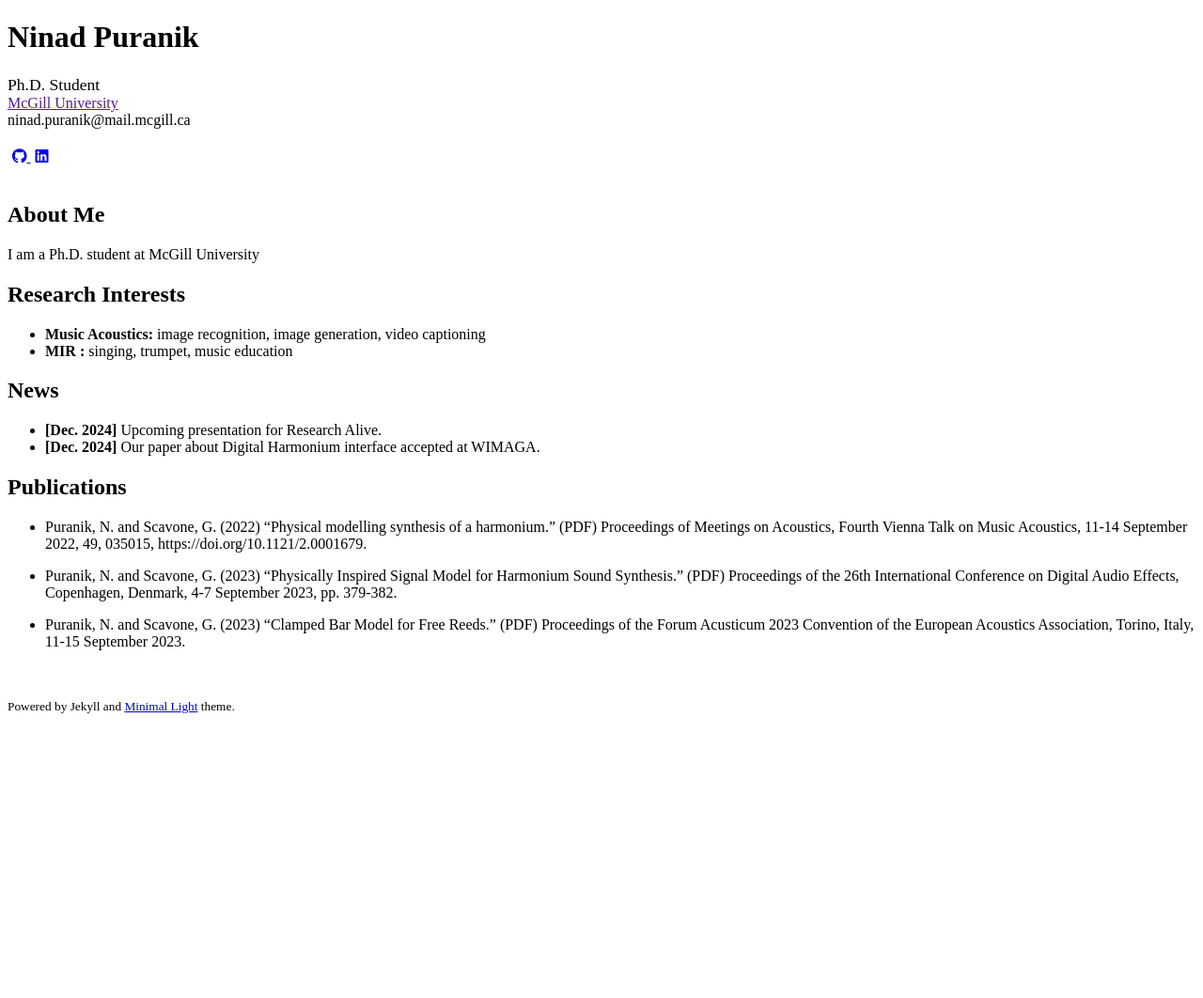
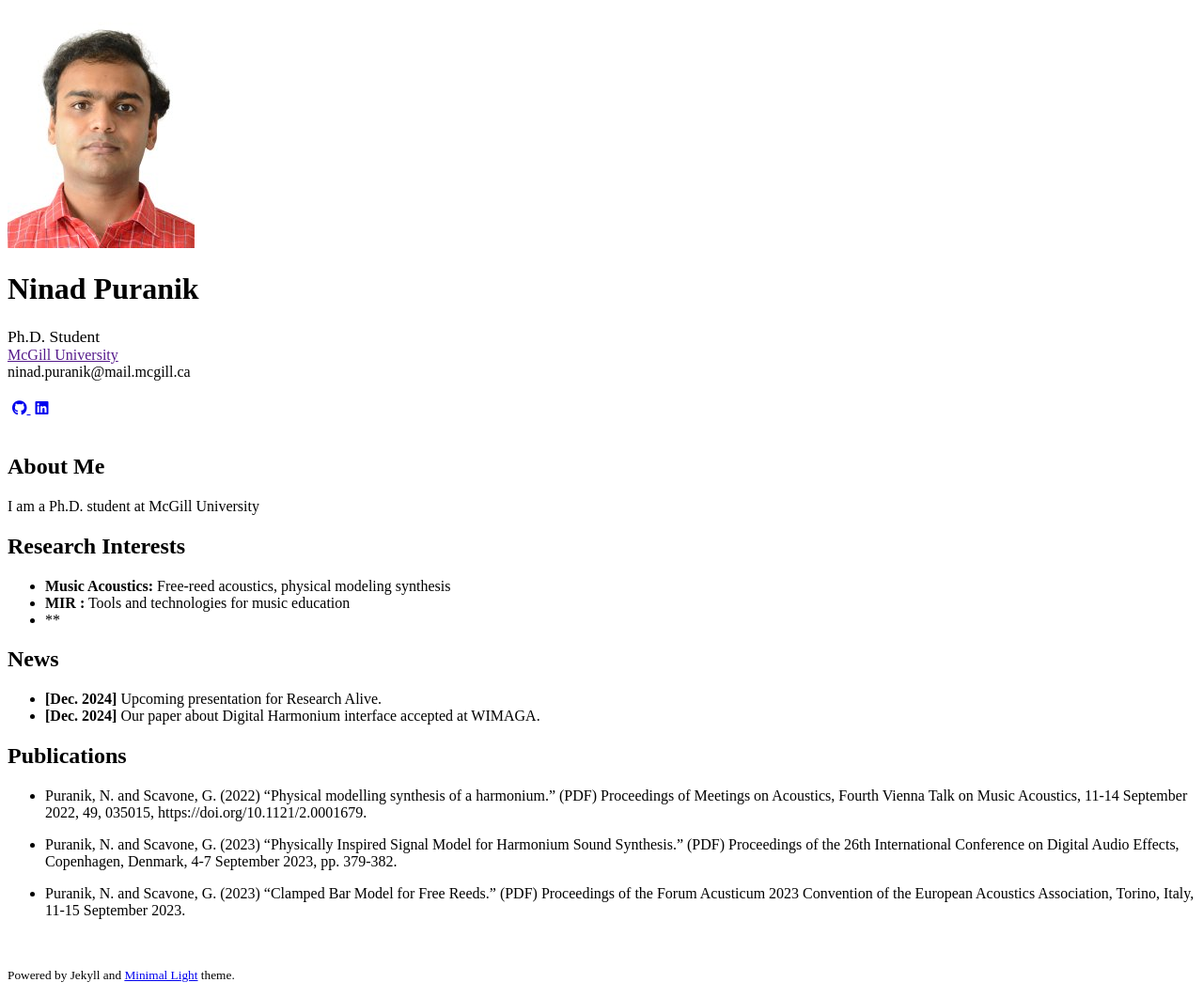
Before and after one commit to PNinad/puranikninad, a Jekyll site: the page built from index.md, in a window 1280 px wide. Shown: the whole page at 94% size. Built offline with Jekyll 4.4.1, drawn with Linux system fonts in a browser that asks for light colours; some web fonts are replaced; a style sheet for code colours, icons or effects is not loaded; our own code applies the rules of GitHub Pages for plain Markdown files; before the commit the page ends 900 px from its top, so only the background shows below that.

Commit message:
basic_info_03

```diff
--- a/_config.yml
+++ b/_config.yml
@@ -20,7 +20,7 @@ linkedin: https://www.linkedin.com/in/ninad-puranik-2bab3b21/
 
 # Images (e.g., your profile picture and your website's favicon)
 # "favicon" and "favicon_dark" are used for the light and dark modes, respectively.
-# avatar: ./assets/img/avatar.png
+avatar: ./assets/img/avatar.jpeg
 # favicon: ./assets/img/favicon.png
 # favicon_dark: ./assets/img/favicon-dark.png
 
--- a/index.md
+++ b/index.md
@@ -8,8 +8,9 @@ I am a Ph.D. student at McGill University
 
 ## Research Interests
 
-- **Music Acoustics:** image recognition, image generation, video captioning
-- **MIR :** singing, trumpet, music education
+- **Music Acoustics:** Free-reed acoustics, physical modeling synthesis
+- **MIR :** Tools and technologies for music education
+- **
 
 
 ## News
```
Also changed, not shown: assets/img/avatar.jpeg (added).
